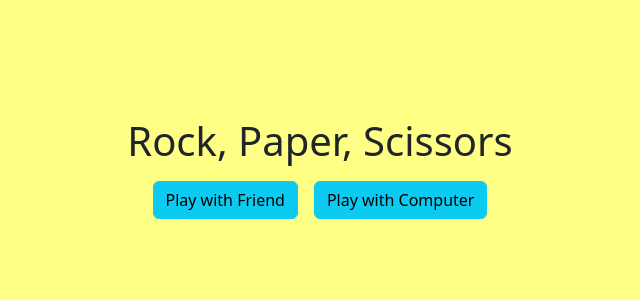
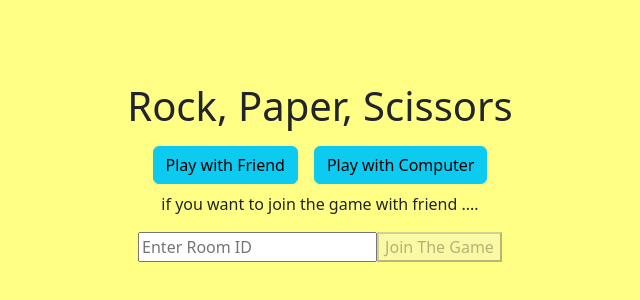
Before and after one commit to HoRay86/rock_paper, a React app: page / in a window 1280 px wide. Shown: the part 228-528 px from the top of the page, without its empty margins (320-960 px from the left). Built offline with nearby package versions, Linux system fonts and the light colour scheme; the HTML template or start-up script is replaced by a standard one.

Commit message:
edit home page logic

```diff
--- a/src/Home.tsx
+++ b/src/Home.tsx
@@ -6,26 +6,54 @@ import {
   addDoc,
   collection,
   doc,
+  getDoc,
   getFirestore,
+  onSnapshot,
   setDoc,
+  updateDoc,
 } from "firebase/firestore";
+import { CSSProperties, useState } from "react";
+import { ClockLoader } from "react-spinners";
+
 const Home = () => {
   const navigate = useNavigate();
   const db = getFirestore();
+  const [theRoomId, setTheRoomId] = useState("");
+  const [loading, setLoading] = useState(false);
 
-  const navigateToGamePage = (opponentType: string, roomId?: string) => {
-    if (roomId) {
-      navigate(`/game/${opponentType}?roomId=${roomId}`);
-    } else {
-      navigate(`/game/${opponentType}`);
+  const navigateToGamePage = (
+    opponentType: string,
+    player?: number,
+    roomId?: string
+  ) => {
+    let url = `/game/${opponentType}`;
+
+    if (player !== undefined && roomId !== undefined) {
+      // 如果有 player 和 roomId，加到 URL
+      url += `/${player}/${roomId}`;
+    }
+    navigate(url);
+  };
+
+  const navigateToGamePageWithID = async () => {
+    // 比對Room ID是否存在
+    try {
+      const roomRef = doc(db, "gameRooms", theRoomId);
+      const roomSnapshot = await getDoc(roomRef);
+
+      if (roomSnapshot.exists()) {
+        // 存在，導頁 + 將遊戲人數改為2
+        await updateDoc(roomRef, { players: 2, player2Choice: null });
+        navigateToGamePage("friend", 2, theRoomId);
+      } else {
+        alert("Room ID not found. Please enter a valid Room ID.");
+        setTheRoomId("");
+      }
+    } catch (error) {
+      console.error("Error checking Room ID:", error);
+      alert("An error occurred. Please try again.");
     }
   };
-
-  // ------------------- test --------------------
-  const navigateToGamePage2 = (roomId: string) => {
-    navigate(`/game/${roomId}`); //
-  };
-  // --------------------------------------------
 
   // 創建遊戲房間並回傳房間ID
   const createGameRoom = async (): Promise<string> => {
@@ -39,24 +67,53 @@ const Home = () => {
 
       await setDoc(doc(db, "gameRooms", roomId), {
         players: 1,
-        player1Choice: null,
+        playersChoice: {
+          player1: null,
+        },
+        playersScore: {
+          player1: 0,
+          player2: 0,
+        },
       });
+
       return roomId;
     } catch (error) {
       console.error("Error creating game room:", error);
       return "";
     }
   };
+  // 等待player2一起進入頁面
+  const checkGameRoomPlayers = (roomId: string) => {
+    if (!roomId) {
+      return;
+    }
+    console.log("123");
+    setLoading(true);
+
+    const gameRoomRef = doc(db, "gameRooms", roomId);
+
+    const unsubscribe = onSnapshot(gameRoomRef, (snapshot) => {
+      const data = snapshot.data();
+
+      // 玩家人數為2時，停止 loading
+      if (data && data.players === 2) {
+        setLoading(false);
+        navigateToGamePage("friend", 1, roomId);
+      }
+    });
+
+    return () => unsubscribe();
+  };
+
   const playWithComputer = () => navigateToGamePage("computer");
   const playWithFriend = async () => {
     try {
       const createdRoomId = await createGameRoom(); // 等待創建房間，並取得room ID
 
-      alert(`Invite Friend, Room ID : ${createdRoomId}`);
+      alert(`Send Room ID to invite your friend : ${createdRoomId}`);
       // 獲得 ID 後，再頁面跳轉
       if (createdRoomId) {
-        // navigateToGamePage("friend", createdRoomId);
-        navigateToGamePage(`${createdRoomId}`);
+        checkGameRoomPlayers(createdRoomId);
       } else {
         console.error("Room ID not available");
       }
@@ -64,14 +121,50 @@ const Home = () => {
       console.error("Error during playWithFriend:", error);
     }
   };
+  const override: CSSProperties = {
+    display: "block",
+    margin: "0 auto",
+    borderColor: "red",
+  };
 
   return (
     <div className={styles.homepageCtn}>
       <div className={styles.homePage}>
         <h1> Rock, Paper, Scissors</h1>
 
-        <Button onClick={playWithFriend}>Play with Friend</Button>
-        <Button onClick={playWithComputer}>Play with Computer</Button>
+        {loading ? (
+          <>
+            <ClockLoader
+              color={"#198754"}
+              cssOverride={override}
+              loading={loading}
+              size={70}
+            />
+            <p> Waiting your opponent</p>
+          </>
+        ) : (
+          <>
+            <Button onClick={playWithFriend}>Play with Friend</Button>
+            <Button onClick={playWithComputer}>Play with Computer</Button>
+            <div>
+              <p> if you want to join the game with friend ....</p>
+              <div className="">
+                <input
+                  type="text"
+                  value={theRoomId}
+                  onChange={(e) => setTheRoomId(e.target.value)}
+                  placeholder="Enter Room ID"
+                />
+                <button
+                  onClick={navigateToGamePageWithID}
+                  disabled={theRoomId.trim() === ""}
+                >
+                  Join The Game
+                </button>
+              </div>
+            </div>
+          </>
+        )}
       </div>
     </div>
   );
```
